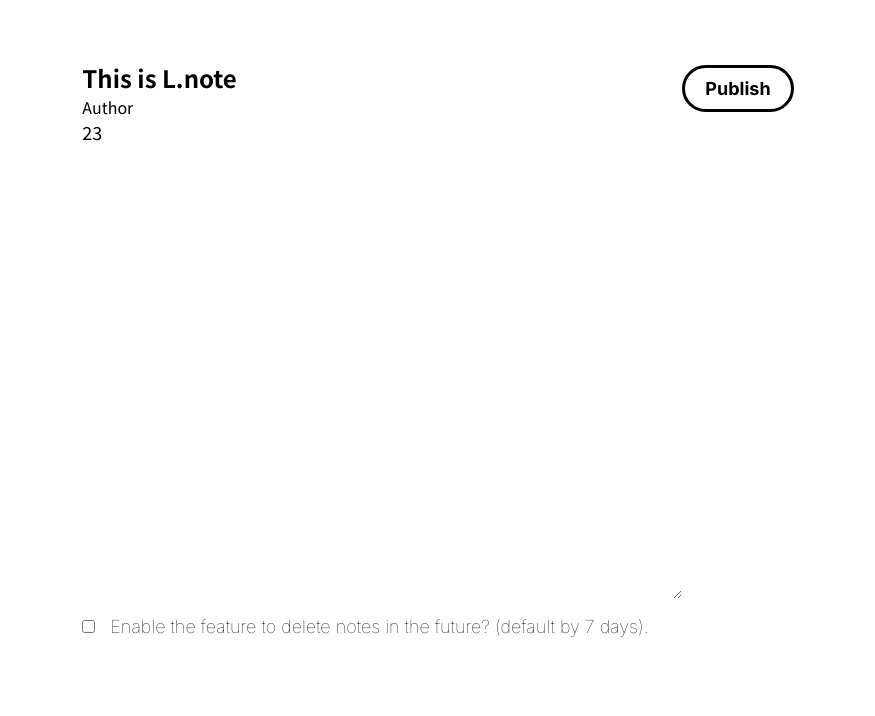
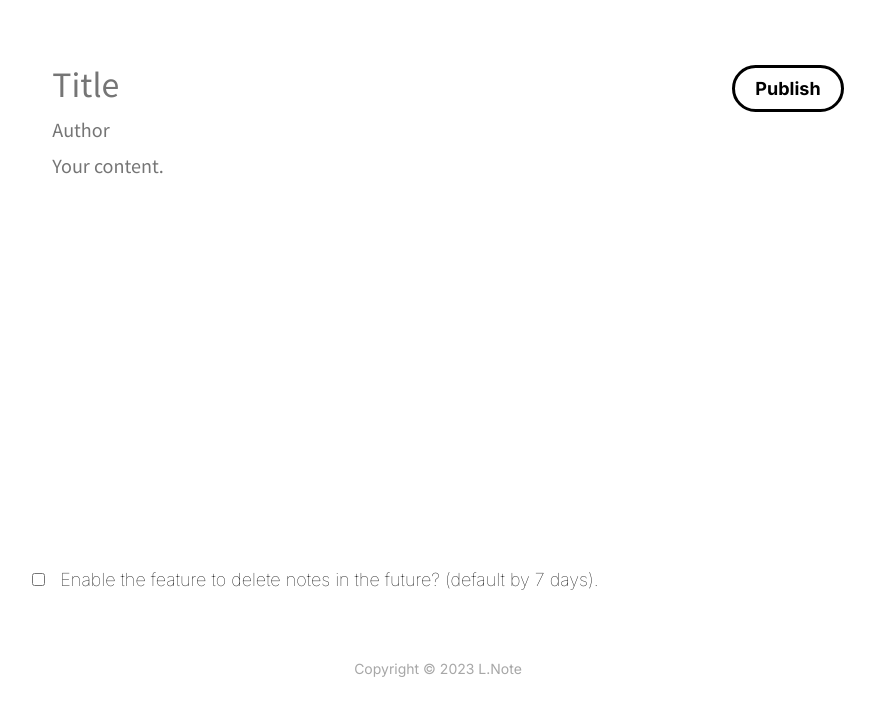
Before and after one commit to ginger-lemon/l-note, a React app: page / in a window 1280 px wide. Shown: the top 716 px of the page, without its empty margins (202-1077 px from the left). Built offline with nearby package versions, Linux system fonts and the light colour scheme.

Commit message:
調整一些東西

```diff
--- a/src/App.js
+++ b/src/App.js
@@ -12,7 +12,7 @@ export default function App() {
             <CSSReset />
             <Editor/>
             {/* <Note /> */}
-            {/* <StyledFooter>Copyright © 2023 L.Note</StyledFooter> */}
+            <StyledFooter>Copyright © 2023 L.Note</StyledFooter>
         </>
     );
 }
--- a/src/components/Editor.js
+++ b/src/components/Editor.js
@@ -6,18 +6,33 @@ import Dialog from "./dialog.js";
 import { StyledDialogCustomDiv } from "../styles/Styled.Dialog.js";
 
 export default function Editor() {
-
     return (
         <StyledMainContainer>
             {/* <DeleteDialog /> */}
             <StyledArticle>
-                <h1>This is L.note</h1>
-                <p>Author</p>
-                <textarea type="textarea" >23</textarea>
+                <input
+                    text="text"
+                    className="header"
+                    placeholder="Title"
+                >
+                </input>
+                <input
+                    text="text"
+                    className="author"
+                    placeholder="Author"
+                >
+                </input>
+                    <textarea
+                    // 要讓 textarea 的高度跟著文字數量自動增加
+                        id="textarea"
+                        type="textarea"
+                        placeholder="Your content."
+                    >
+                    </textarea>
                 <div>
                     <input
                         type="checkbox"
-                        id="01"
+                        id="checkDelete"
                         onClick={(e) => console.log("觸發刪除功能")}
                     >
                     </input>
--- a/src/styles/Styled-edit-note.js
+++ b/src/styles/Styled-edit-note.js
@@ -1,7 +1,8 @@
 import styled from "styled-components";
 
 export const StyledArticle = styled.article`
-    width: 600px;
+    width: 700px;
+    height: 70vh;
 
     header {
         font-family: inherit;
@@ -10,16 +11,39 @@ export const StyledArticle = styled.article`
         padding: 0 20px 10px 20px;
     }
 
+    input {
+        width: inherit;
+        padding: 0 20px 10px;
+        border: none;
+        outline: none;
+
+        /* input 內的字 */
+        font-family: inherit;
+        font-weight: 400;
+    }
+
+    .header {
+        font-size: 32px;
+    }
+
+    .author {
+        font-size: 18px;
+    }
+
     textarea {
         width: inherit;
-        height: 60vh;
+        /* height: auto; */
+        min-height: 50vh;
         border: none;
-        resize: vertical;
+        resize: none;
         margin-bottom: 10px;
+        outline: none;
 
         /* textarea 的文字（暫定） */
         font-family: inherit;
         font-size: 18px;
+        padding: 0 20px 10px;
+        font-weight: 400;
     }
 
     div {
--- a/src/styles/Styled-footer.js
+++ b/src/styles/Styled-footer.js
@@ -11,6 +11,6 @@ export const StyledFooter = styled.footer`
     padding: 10px;
 
     /* 定位在最下方 */
-    position: fixed;
-    bottom: 0px;
+    /* position: fixed;
+    bottom: 0px; */
 `;
--- a/src/styles/Styled-mainStrucutre.js
+++ b/src/styles/Styled-mainStrucutre.js
@@ -1,7 +1,7 @@
-import styled, { createGlobalStyle } from "styled-components";
+import styled from "styled-components";
 
 export const StyledMainContainer = styled.main`
-    margin: 60px 0 100px;
+    margin: 60px 0 30px;
     display: flex;
     flex-wrap: wrap;
     justify-content: center;
@@ -9,7 +9,7 @@ export const StyledMainContainer = styled.main`
 
 
     @media (max-width: 700px) {
-        margin: 60px 20px 100px;
+        margin: 60px 20px 30px;
         gap: 30px;
         justify-content: left;
     }
@@ -22,7 +22,6 @@ export const StyledAsideContainer = styled.aside`
     display: flex;
     flex-direction: column;
 
-
     @media (max-width: 700px) {
         flex-direction: row;
     }
```
